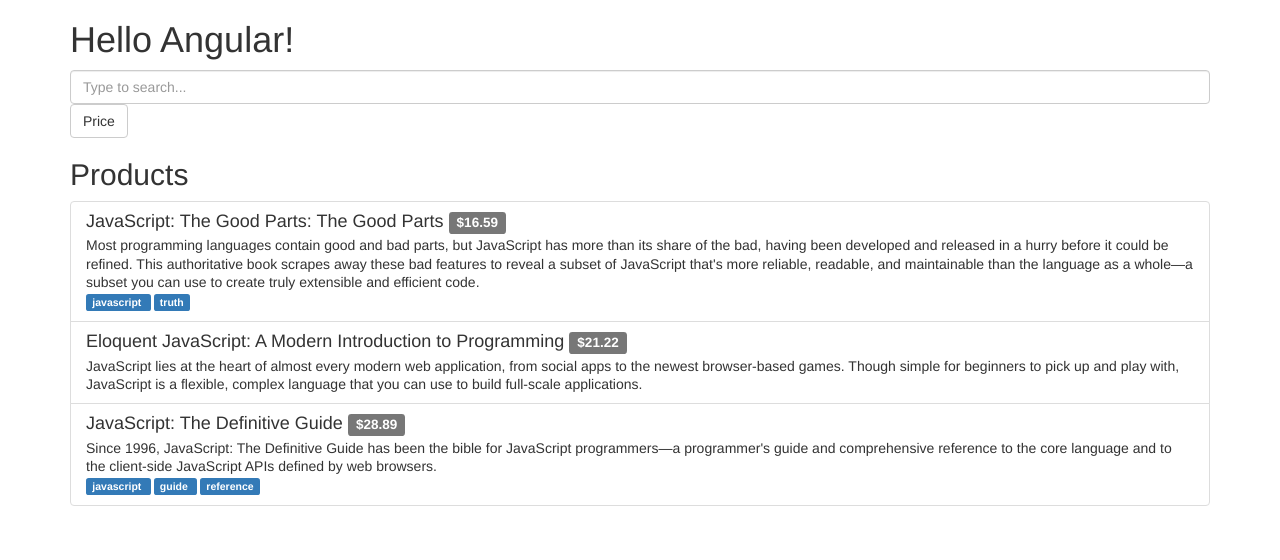
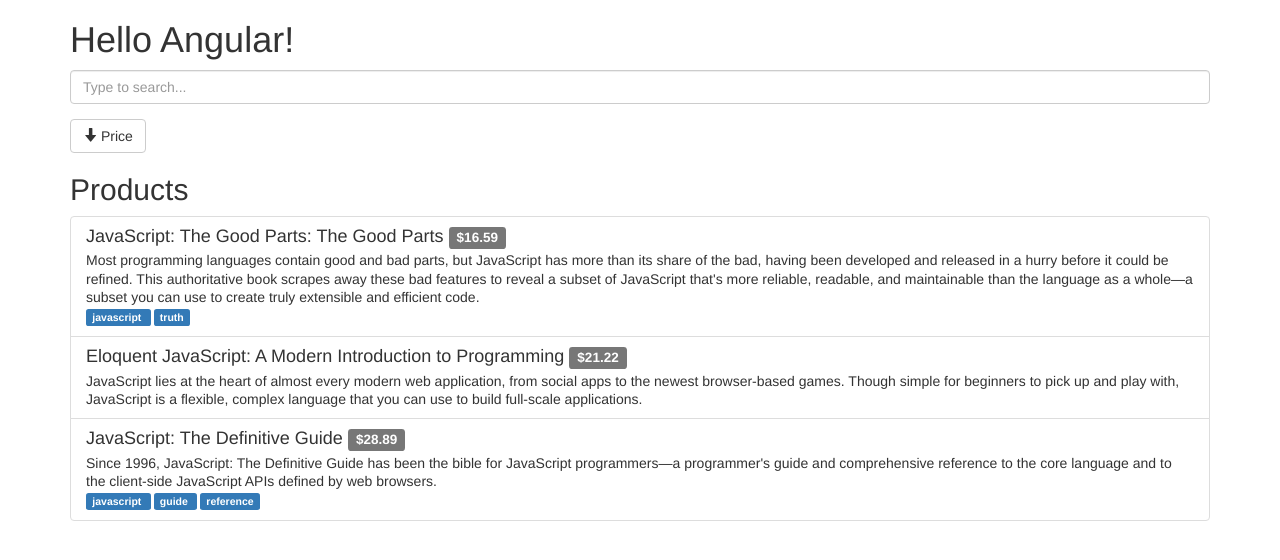
Before and after one commit to kucharskimaciej/dm-ng2-solutions, an Angular app: page / in a window 1280 px wide. Shown: the top 560 px of the page. Built offline with nearby package versions, Linux system fonts and the light colour scheme.

Commit message:
[Events5.5][additional] For button created in previous task add indicator of sorting direction

```diff
--- a/src/app/app.component.html
+++ b/src/app/app.component.html
@@ -5,7 +5,10 @@
 
   <search (search)="onFilter($event)"></search>
 
-  <button (click)="onSort()" class="btn btn-default">Price</button>
+  <button (click)="onSort()" class="btn btn-default">
+    <i class="glyphicon glyphicon-arrow-{{ reverseSort ? 'up' : 'down' }}"></i>
+    Price
+  </button>
 
   <product-list [products]="products"></product-list>
 </div>
--- a/src/app/components/search/search.component.html
+++ b/src/app/components/search/search.component.html
@@ -1,5 +1,3 @@
-<div class="row">
-  <div class="col-xs-12">
+<div class="form-group">
     <input type="text" class="form-control" placeholder="Type to search..." [formControl]="searchInput">
-  </div>
 </div>
```
